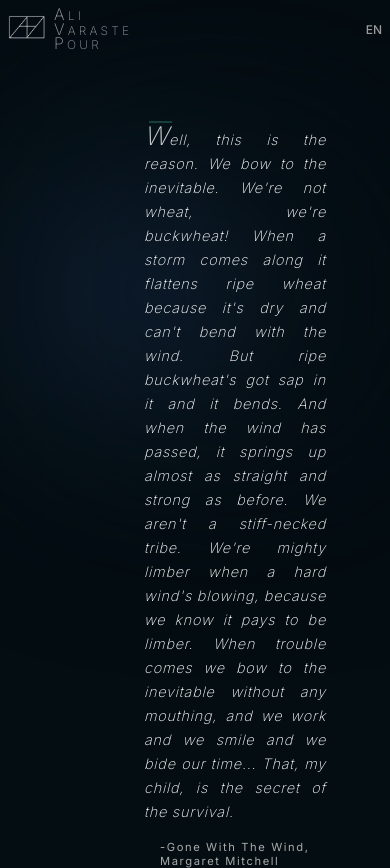
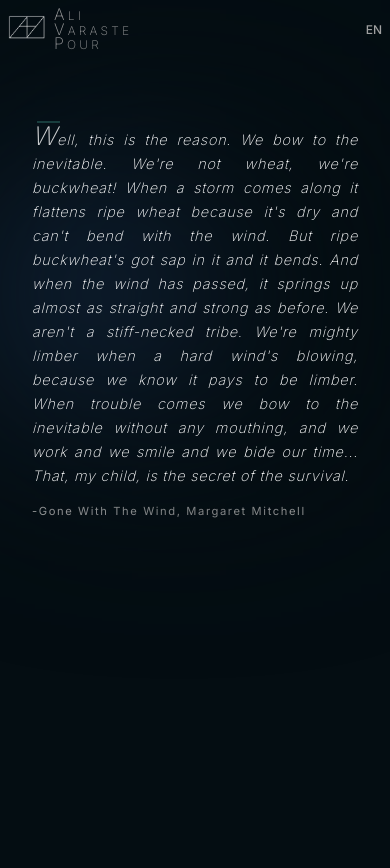
Before and after one commit to alivarastepour/Who_Am_I, a Next.js app: page / in a window 390 px wide. After the commit the page ends 844 px from the top, so only its background shows below. Built offline with nearby package versions, Linux system fonts and the light colour scheme.

Commit message:
responsive design is added for quote section

```diff
--- a/styles/quote.module.scss
+++ b/styles/quote.module.scss
@@ -58,3 +58,19 @@
     padding-left: 5rem;
   }
 }
+
+@media only screen and (max-width: 800px) {
+  .quote-wrapper {
+    padding: 4rem 1rem;
+    .quote {
+      padding-left: 1rem;
+      padding-right: 1rem;
+      &::before {
+        margin-left: 1rem;
+      }
+    }
+    .author {
+      padding-left: 0;
+    }
+  }
+}
```
